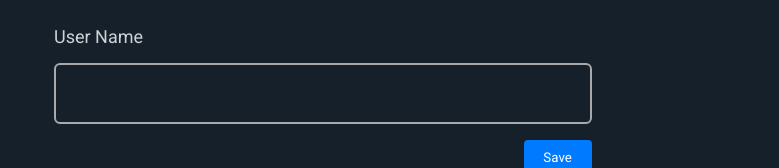
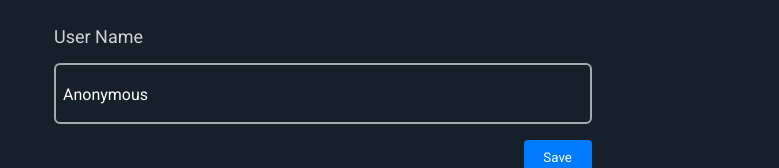
Before and after one commit to Itc-bootcamp-2019/micro-blogging-front-end-josomm22, a React (Create React App) app: page /profile in a window 1280 px wide. Shown: the part 122-290 px from the top of the page, without its empty margins (250-1029 px from the left). Built offline with nearby package versions, Linux system fonts and the light colour scheme.

Commit message:
added interval, tweets refreshed every 10 seconds

```diff
--- a/src/Components/Messages.js
+++ b/src/Components/Messages.js
@@ -31,6 +31,13 @@ class Messages extends React.Component {
     }
     componentDidMount() {
         this.setState({userName : getUserName()});
+        this.loadTweets();
+        setInterval(() => {
+            this.loadTweets();
+
+        }, 10000);
+    }
+    loadTweets(){
         getTweets().then((value) => {
             const tweetArray = sortDescending(value.data.tweets);
             this.setState({ messages: tweetArray, isLoading: false });
@@ -38,6 +45,7 @@ class Messages extends React.Component {
         )
 
     }
+
     handleChange(event) {
         let value = event.target.value
         this.setState({ value: value },
--- a/src/Components/Profile.js
+++ b/src/Components/Profile.js
@@ -1,5 +1,5 @@
 import React from 'react';
-import { setUserName } from '../lib/Storage';
+import { setUserName, getUserName } from '../lib/Storage';
 
 import '../css/profile.css';
 
@@ -12,6 +12,10 @@ class Profile extends React.Component {
         this.handleChange = this.handleChange.bind(this);
         this.handleSubmit = this.handleSubmit.bind(this);
     };
+    componentDidMount(){
+        this.setState({value : getUserName()});
+
+    }
     handleChange(event) {
         let value = event.target.value
         this.setState({ value: value },
```
